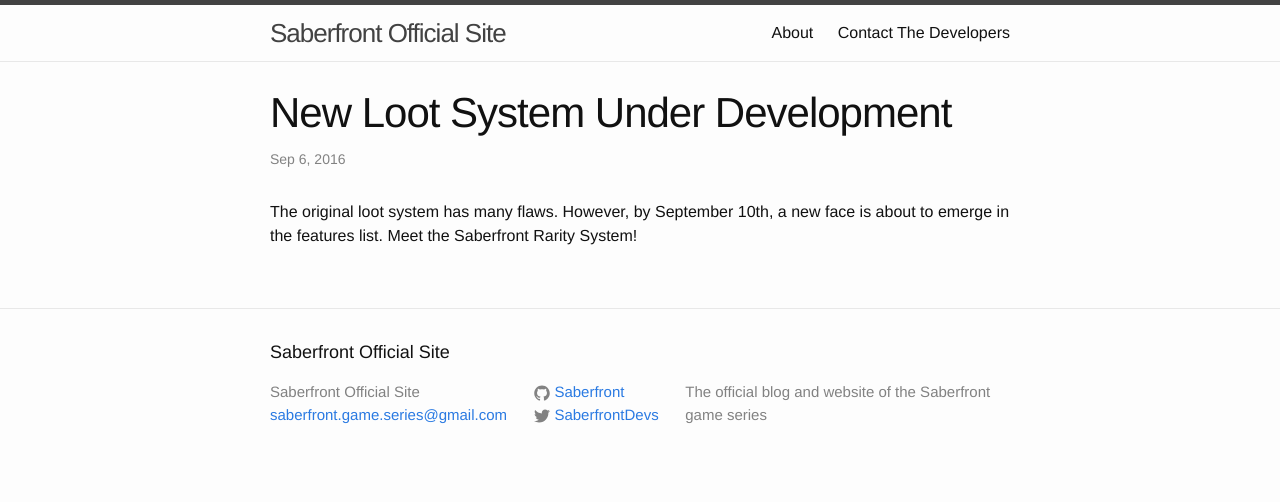
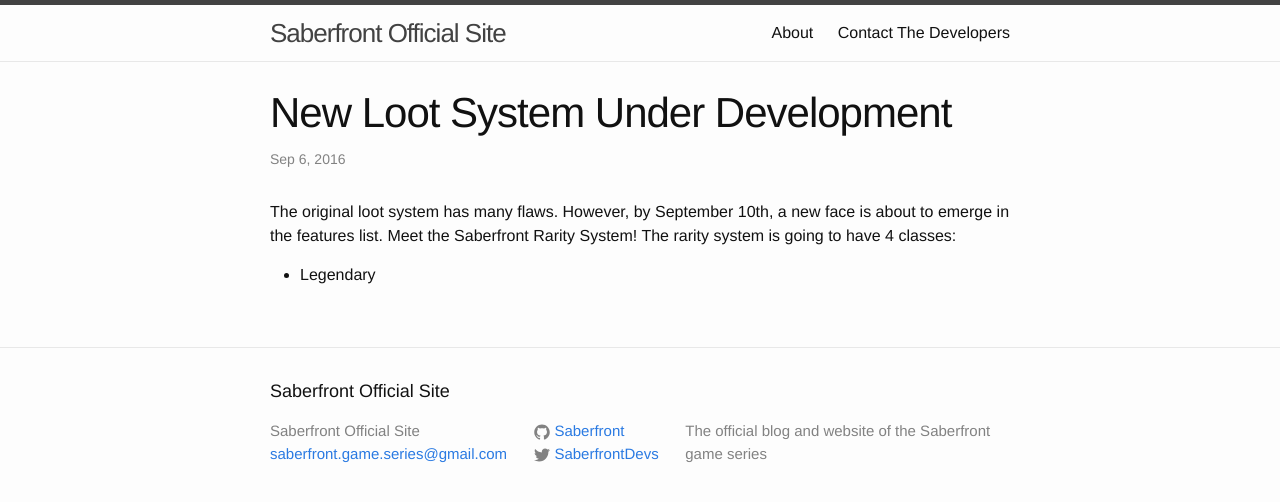
Before and after one commit to Saberfront/saberfront.github.io, a Jekyll site: the page built from _posts/2016-09-06-New-Loot-System-Under-Development.markdown, in a window 1280 px wide. Shown: the top 502 px of the page. Built offline with Jekyll 4.4.1, drawn with Linux system fonts in a browser that asks for light colours.

Commit message:
Update 2016-09-06-New-Loot-System-Under-Development.markdown

```diff
--- a/_posts/2016-09-06-New-Loot-System-Under-Development.markdown
+++ b/_posts/2016-09-06-New-Loot-System-Under-Development.markdown
@@ -4,4 +4,6 @@ category: Updates
 
 ---
 
-The original loot system has many flaws. However, by September 10th, a new face is about to emerge in the features list. Meet the Saberfront Rarity System!
+The original loot system has many flaws. However, by September 10th, a new face is about to emerge in the features list. Meet the Saberfront Rarity System! The rarity system is going to have 4 classes:
+
+- Legendary
```
